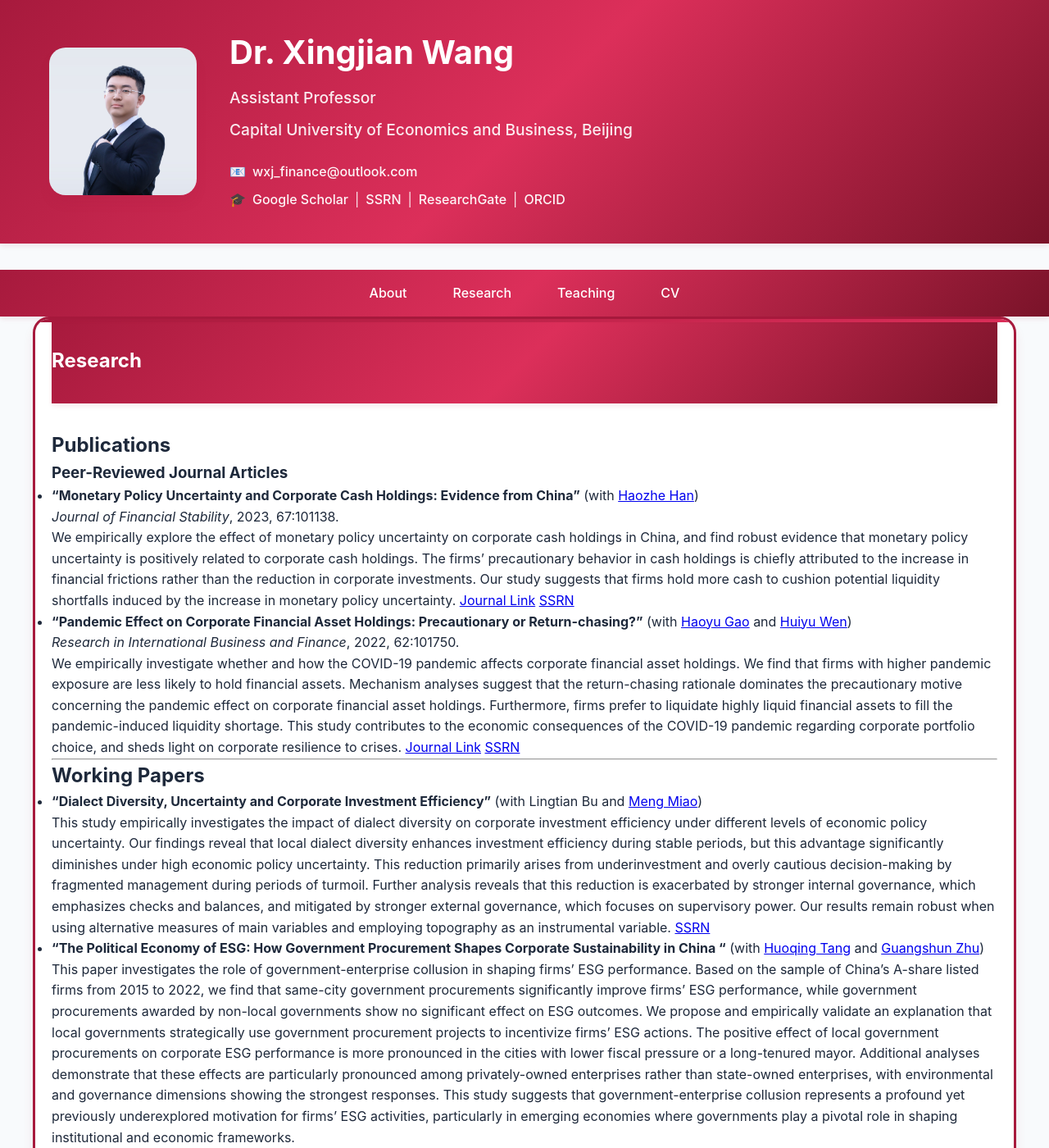
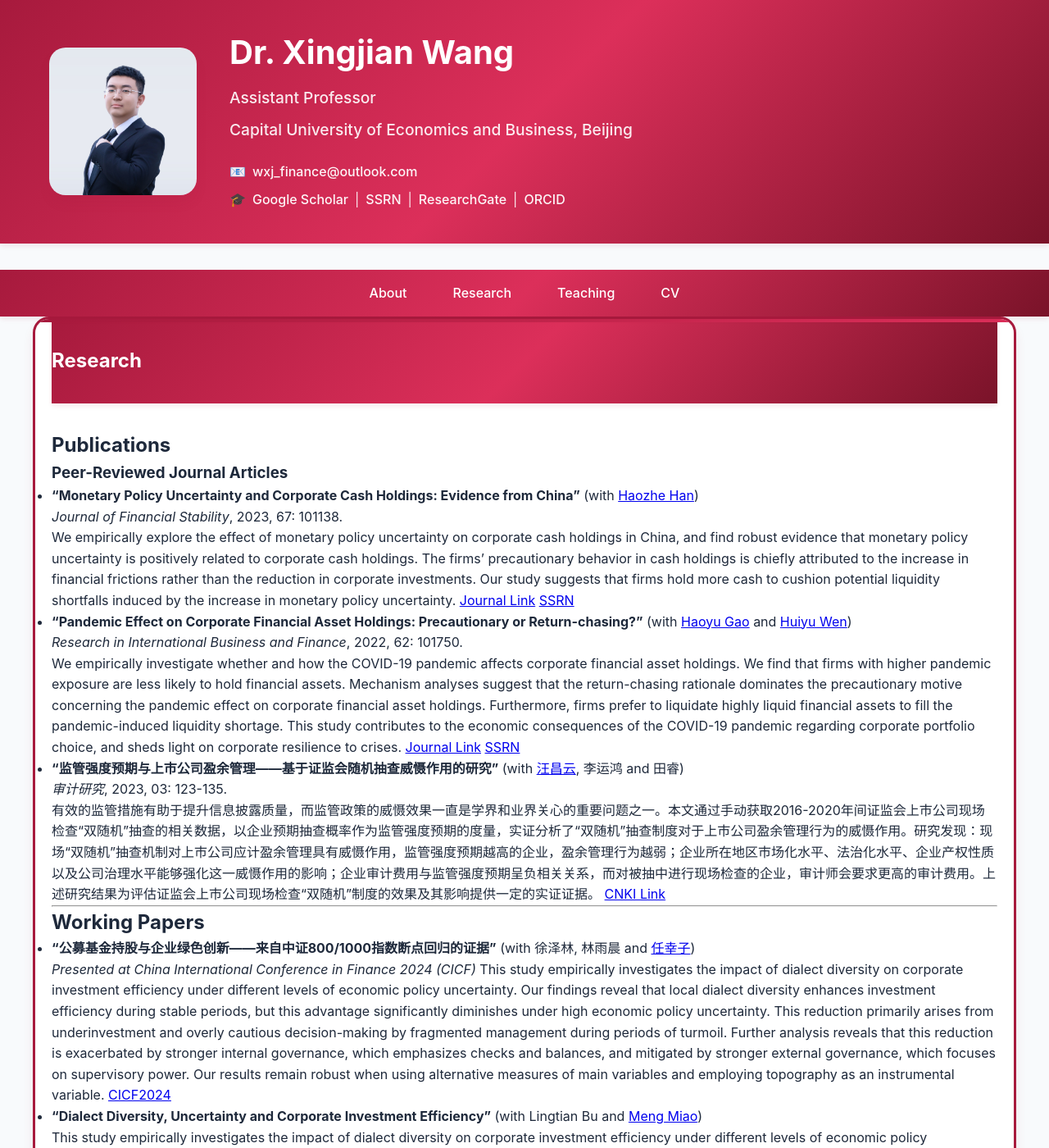
Before and after one commit to Victor-finance/Victor-finance.github.io, a Jekyll site: the page built from research.md, in a window 1280 px wide and 1400 px high. Shown: the whole window at 82% size. Built offline with Jekyll 4.4.1, drawn with Linux system fonts in a browser that asks for light colours.

Commit message:
Update research.md

```diff
--- a/research.md
+++ b/research.md
@@ -9,18 +9,28 @@ permalink: /research/
 ### Peer-Reviewed Journal Articles
 
 - **"Monetary Policy Uncertainty and Corporate Cash Holdings: Evidence from China"** (with [Haozhe Han](https://come.tju.edu.cn/info/1091/7801.htm))
-  *Journal of Financial Stability*, 2023, 67:101138.
+  *Journal of Financial Stability*, 2023, 67: 101138.
 We empirically explore the effect of monetary policy uncertainty on corporate cash holdings in China, and find robust evidence that monetary policy uncertainty is positively related to corporate cash holdings. The firms’ precautionary behavior in cash holdings is chiefly attributed to the increase in financial frictions rather than the reduction in corporate investments. Our study suggests that firms hold more cash to cushion potential liquidity shortfalls induced by the increase in monetary policy uncertainty.
 [Journal Link](https://www.sciencedirect.com/science/article/pii/S1572308923000384) [SSRN](https://ssrn.com/abstract=4463877)
 
 - **"Pandemic Effect on Corporate Financial Asset Holdings: Precautionary or Return-chasing?"** (with [Haoyu Gao](http://sf.ruc.edu.cn/info/1419/9668.htm) and [Huiyu Wen](https://glxy.gdut.edu.cn/info/1292/29774.htm))
-  *Research in International Business and Finance*, 2022, 62:101750.
+  *Research in International Business and Finance*, 2022, 62: 101750.
 We empirically investigate whether and how the COVID-19 pandemic affects corporate financial asset holdings. We find that firms with higher pandemic exposure are less likely to hold financial assets. Mechanism analyses suggest that the return-chasing rationale dominates the precautionary motive concerning the pandemic effect on corporate financial asset holdings. Furthermore, firms prefer to liquidate highly liquid financial assets to fill the pandemic-induced liquidity shortage. This study contributes to the economic consequences of the COVID-19 pandemic regarding corporate portfolio choice, and sheds light on corporate resilience to crises.
 [Journal Link](https://www.sciencedirect.com/science/article/pii/S0275531922001374) [SSRN](https://ssrn.com/abstract=4144122)
+
+- **"监管强度预期与上市公司盈余管理——基于证监会随机抽查威慑作用的研究"** (with [汪昌云](http://sf.ruc.edu.cn/info/1269/8125.htm), 李运鸿 and 田睿)
+  *审计研究*, 2023, 03: 123-135.
+有效的监管措施有助于提升信息披露质量，而监管政策的威慑效果一直是学界和业界关心的重要问题之一。本文通过手动获取2016-2020年间证监会上市公司现场检查“双随机”抽查的相关数据，以企业预期抽查概率作为监管强度预期的度量，实证分析了“双随机”抽查制度对于上市公司盈余管理行为的威慑作用。研究发现：现场“双随机”抽查机制对上市公司应计盈余管理具有威慑作用，监管强度预期越高的企业，盈余管理行为越弱；企业所在地区市场化水平、法治化水平、企业产权性质以及公司治理水平能够强化这一威慑作用的影响；企业审计费用与监管强度预期呈负相关关系，而对被抽中进行现场检查的企业，审计师会要求更高的审计费用。上述研究结果为评估证监会上市公司现场检查“双随机”制度的效果及其影响提供一定的实证证据。
+[CNKI Link](https://kns.cnki.net/kcms2/article/abstract?v=79O6ZE_Rn2rgpM4TheHBXPDzOHUE09U0cjEKavHPvne3E2k0vdJtrmbGd56W-KFFWHzjOklxY2oYDD1b_Qli0yNOM_0vFQoXZ5vCipF9JC5mmNMcq_iwKf-oeENxeXYjWrmcJMrqZ3dN4K5vfTUv0Pa1-k2KquS7xV89bRHtgt_tlsx2wkzABw==&uniplatform=NZKPT&language=CHS)
 
 ---
 
 ## Working Papers
+
+- **"公募基金持股与企业绿色创新——来自中证800/1000指数断点回归的证据"** (with 徐泽林, 林雨晨 and [任幸子](https://jrx.cueb.edu.cn/szll/jsml/8be04f4f81144a9a926feb3e2d90aad7.htm))
+*Presented at China International Conference in Finance 2024 (CICF)*
+This study empirically investigates the impact of dialect diversity on corporate investment efficiency under different levels of economic policy uncertainty. Our findings reveal that local dialect diversity enhances investment efficiency during stable periods, but this advantage significantly diminishes under high economic policy uncertainty. This reduction primarily arises from underinvestment and overly cautious decision-making by fragmented management during periods of turmoil. Further analysis reveals that this reduction is exacerbated by stronger internal governance, which emphasizes checks and balances, and mitigated by stronger external governance, which focuses on supervisory power. Our results remain robust when using alternative measures of main variables and employing topography as an instrumental variable.
+[CICF2024](https://editorialexpress.com/cgi-bin/conference/download.cgi?db_name=CICF2024&paper_id=1354)
 
 - **"Dialect Diversity, Uncertainty and Corporate Investment Efficiency"** (with Lingtian Bu and [Meng Miao](http://sf.ruc.edu.cn/jszy/mm/index.htm))
 <!-- *Revise & Resubmit at International Review of Finance* -->
```
